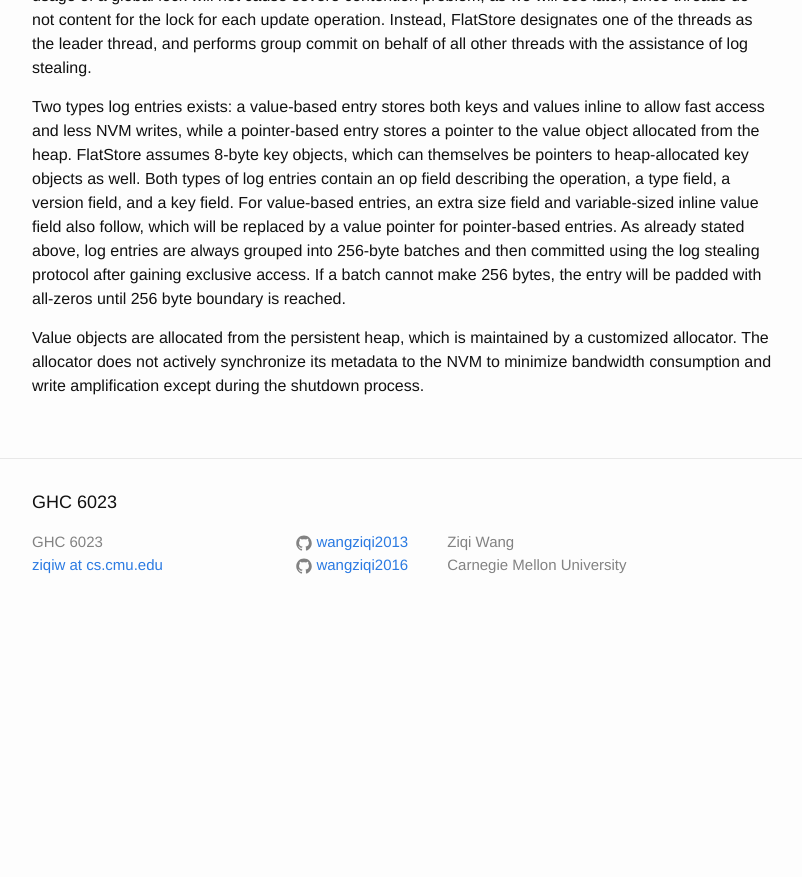
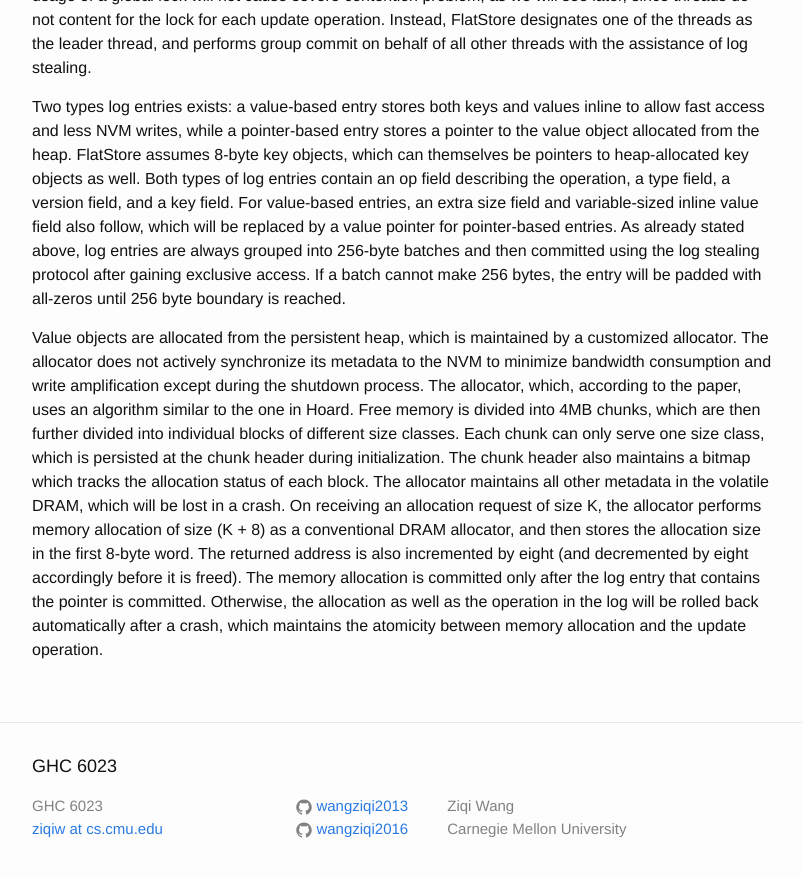
Before and after one commit to wangziqi2013/wangziqi2013.github.io, a Jekyll site: the page built from _posts/2020-07-25-flatstore.markdown, in a window 1280 px wide and 900 px high, scrolled down 1708 px. Shown: the top 877 px of the window, without its empty margins (238-1040 px from the left). Built offline with Jekyll 4.4.1, drawn with Linux system fonts in a browser that asks for light colours; before the commit the page ends 2344 px from its top, so only the background shows below that.

Commit message:
Adding atomocity

```diff
--- a/_posts/2020-07-25-flatstore.markdown
+++ b/_posts/2020-07-25-flatstore.markdown
@@ -76,3 +76,13 @@ protocol after gaining exclusive access. If a batch cannot make 256 bytes, the e
 Value objects are allocated from the persistent heap, which is maintained by a customized allocator. The allocator
 does not actively synchronize its metadata to the NVM to minimize bandwidth consumption and write amplification
 except during the shutdown process.
+The allocator, which, according to the paper, uses an algorithm similar to the one in Hoard. Free memory is divided into
+4MB chunks, which are then further divided into individual blocks of different size classes. Each chunk can only serve
+one size class, which is persisted at the chunk header during initialization. The chunk header also maintains a bitmap
+which tracks the allocation status of each block. The allocator maintains all other metadata in the volatile DRAM,
+which will be lost in a crash. On receiving an allocation request of size K, the allocator performs memory allocation of
+size (K + 8) as a conventional DRAM allocator, and then stores the allocation size in the first 8-byte word. The returned
+address is also incremented by eight (and decremented by eight accordingly before it is freed). The memory allocation is
+committed only after the log entry that contains the pointer is committed. Otherwise, the allocation as well as the operation
+in the log will be rolled back automatically after a crash, which maintains the atomicity between memory allocation and
+the update operation.
```
